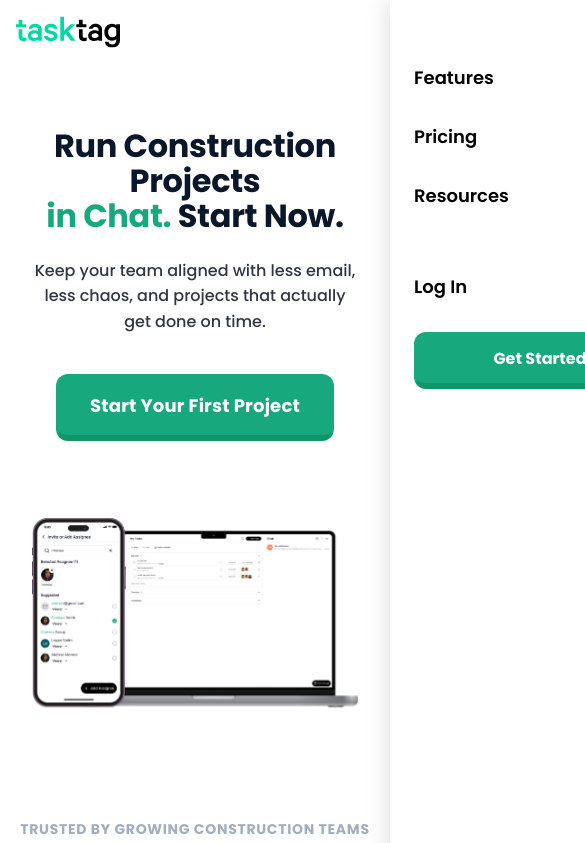
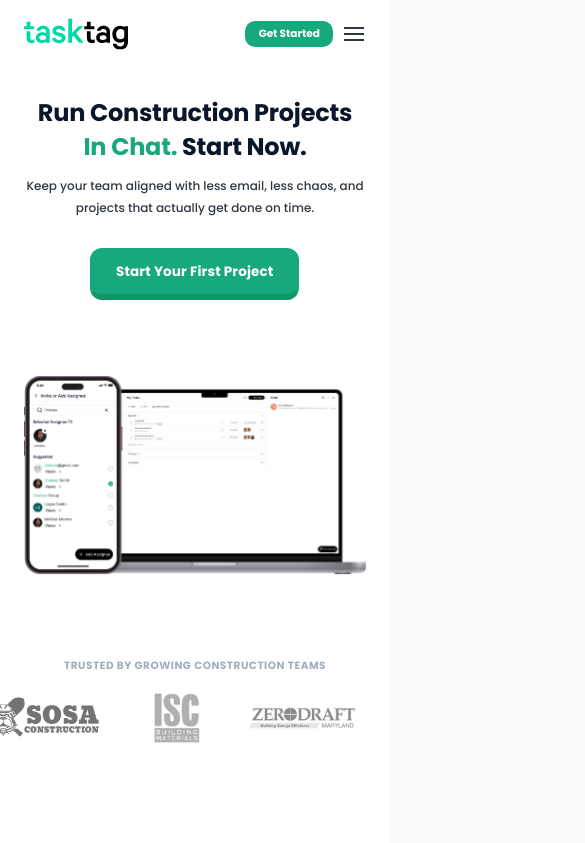
Before and after one commit to dedekysf/Landing-Page, a React (Vite) app: page / in a window 390 px wide. Shown: the top 843 px of the page, 585 px wide, since content can reach past the window. Built offline with nearby package versions, Linux system fonts and the light colour scheme.

Commit message:
style: refine mobile layout, spacing, typography, and navbar transitions

```diff
--- a/src/components/layout/Navbar.module.css
+++ b/src/components/layout/Navbar.module.css
@@ -4,29 +4,49 @@
     left: 0;
     right: 0;
     z-index: 1000;
-    transition: all var(--transition-normal);
+    transition: all 0.4s ease-in-out;
     background-color: transparent;
     padding: var(--spacing-md) 0;
 }
 
 .scrolled {
-    padding: var(--spacing-sm) 1.5rem;
+    padding: var(--spacing-sm) 0;
     background-color: transparent;
 }
 
 .inner {
-    transition: all var(--transition-normal);
+    transition: max-width 0.4s ease-in-out, padding 0.4s ease-in-out;
+    max-width: 100%;
+    margin: 0 auto;
+    position: relative;
+    z-index: 1000;
+}
+
+.inner::before {
+    content: '';
+    position: absolute;
+    inset: 0;
+    background-color: rgba(255, 255, 255, 0);
+    backdrop-filter: blur(0px) saturate(100%);
+    -webkit-backdrop-filter: blur(0px) saturate(100%);
+    box-shadow: 0 4px 24px rgba(0, 0, 0, 0);
+    border-radius: 16px;
+    z-index: -1;
+    transition: all 0.4s ease-in-out;
+    opacity: 0;
 }
 
 .innerScrolled {
+    padding: 0.5rem 0;
+    max-width: 960px;
+}
+
+.innerScrolled::before {
     background-color: rgba(255, 255, 255, 0.65);
     backdrop-filter: blur(32px) saturate(200%);
     -webkit-backdrop-filter: blur(32px) saturate(200%);
     box-shadow: 0 4px 24px rgba(0, 0, 0, 0.08);
-    border-radius: 16px;
-    padding: 0.5rem 0rem 0.5rem 0.75rem;
-    max-width: 960px;
-    margin: 0 auto;
+    opacity: 1;
 }
 
 .container {
@@ -34,6 +54,7 @@
     grid-template-columns: 1fr auto 1fr;
     align-items: center;
     width: 100%;
+    transition: all 0.4s ease-in-out;
 }
 
 .logo {
@@ -45,6 +66,7 @@
     font-weight: var(--font-weight-bold);
     color: var(--color-primary);
     letter-spacing: -0.5px;
+    transition: all 0.4s ease-in-out;
 }
 
 .desktopNav {
@@ -57,7 +79,7 @@
 .navLink {
     font-weight: 500;
     color: #303742;
-    transition: color var(--transition-fast);
+    transition: color 0.4s ease-in-out;
 }
 
 .navLink:hover {
@@ -69,6 +91,7 @@
     align-items: center;
     justify-self: end;
     gap: var(--spacing-md);
+    transition: all 0.4s ease-in-out;
 }
 
 .loginLink {
@@ -101,44 +124,68 @@
     box-shadow: 0 2px 10px rgba(24, 168, 125, 0.35);
 }
 
+/* Mobile Toggle Actions Wrapper */
+.mobileHeaderActions {
+    display: none;
+}
+
 /* Mobile Toggle */
 .mobileToggle {
     display: none;
-    width: 32px;
-    height: 32px;
+    width: 24px;
+    height: 24px;
     position: relative;
     z-index: 1002;
+    background: transparent;
+    border: none;
+    padding: 0;
+    cursor: pointer;
 }
 
 .hamburger {
     display: block;
-    width: 24px;
+    width: 20px;
     height: 2px;
-    background-color: var(--color-text-main);
+    background-color: #303742;
     position: absolute;
     top: 50%;
     left: 50%;
     transform: translate(-50%, -50%);
-    transition: all var(--transition-fast);
+    transition: all 0.4s ease-in-out;
 }
 
 .hamburger::before,
 .hamburger::after {
     content: '';
     position: absolute;
-    width: 24px;
+    width: 20px;
     height: 2px;
-    background-color: var(--color-text-main);
+    background-color: #303742;
     left: 0;
-    transition: all var(--transition-fast);
+    transition: all 0.4s ease-in-out;
 }
 
 .hamburger::before {
-    top: -8px;
+    top: -6px;
 }
 
 .hamburger::after {
-    bottom: -8px;
+    bottom: -6px;
+}
+
+/* Hamburger Animation to 'X' */
+.hamburgerOpen {
+    background-color: transparent !important;
+}
+
+.hamburgerOpen::before {
+    top: 0;
+    transform: rotate(45deg);
+}
+
+.hamburgerOpen::after {
+    bottom: 0;
+    transform: rotate(-45deg);
 }
 
 /* Mobile Menu */
@@ -146,15 +193,53 @@
     display: none;
 }
 
+.mobileOverlay {
+    position: fixed;
+    inset: 0;
+    background-color: rgba(0, 0, 0, 0.4);
+    z-index: 1000;
+    backdrop-filter: blur(2px);
+    -webkit-backdrop-filter: blur(2px);
+}
+
 @media (max-width: 768px) {
+    .navbar {
+        padding: 1.5rem var(--spacing-md);
+        /* Mobile top padding */
+    }
+
+    .scrolled {
+        padding: 0.5rem var(--spacing-md);
+        background-color: transparent;
+    }
+
     .container {
         display: flex;
         justify-content: space-between;
+        padding: 0 var(--spacing-md);
+        /* Exact alignment with body padding */
+    }
+
+    .inner {
+        padding: 0;
+    }
+
+    .innerScrolled {
+        padding: 0.5rem 0;
     }
 
     .desktopNav,
     .desktopActions {
         display: none;
+    }
+
+    .mobileHeaderActions {
+        display: flex;
+        align-items: center;
+        gap: 0.75rem;
+        justify-self: end;
+        position: relative;
+        z-index: 1002;
     }
 
     .mobileToggle {
@@ -174,12 +259,15 @@
         padding: var(--spacing-xxl) var(--spacing-lg);
         box-shadow: -5px 0 20px rgba(0, 0, 0, 0.1);
         transform: translateX(100%);
-        transition: transform var(--transition-normal);
+        visibility: hidden;
+        transition: transform var(--transition-normal), visibility var(--transition-normal);
         z-index: 1001;
+        /* Behind hamburger (1002) but above navbar innerScrolled */
     }
 
     .mobileMenu.open {
         transform: translateX(0);
+        visibility: visible;
         display: flex;
     }
 
--- a/src/components/layout/Navbar.tsx
+++ b/src/components/layout/Navbar.tsx
@@ -15,6 +15,18 @@
         window.addEventListener('scroll', handleScroll);
         return () => window.removeEventListener('scroll', handleScroll);
     }, []);
+
+    // Lock body scroll when mobile menu is open
+    useEffect(() => {
+        if (mobileMenuOpen) {
+            document.body.style.overflow = 'hidden';
+        } else {
+            document.body.style.overflow = '';
+        }
+        return () => {
+            document.body.style.overflow = '';
+        };
+    }, [mobileMenuOpen]);
 
     return (
         <nav className={`${styles.navbar} ${scrolled ? styles.scrolled : ''}`}>
@@ -39,14 +51,29 @@
                         <a href="#" className={styles.navbarBtn}>Get Started</a>
                     </div>
 
-                    {/* Mobile Filter */}
+                    {/* Mobile Header Actions */}
+                    <div className={styles.mobileHeaderActions}>
+                        {!mobileMenuOpen && (
+                            <a href="#" className={styles.navbarBtn}>Get Started</a>
+                        )}
+                        {/* Mobile Toggle */}
                         <button
                             className={styles.mobileToggle}
                             onClick={() => setMobileMenuOpen(!mobileMenuOpen)}
                             aria-label="Toggle menu"
                         >
-                        <span className={styles.hamburger}></span>
+                            <span className={`${styles.hamburger} ${mobileMenuOpen ? styles.hamburgerOpen : ''}`}></span>
                         </button>
+                    </div>
+
+                    {/* Mobile Menu Overlay */}
+                    {mobileMenuOpen && (
+                        <div
+                            className={styles.mobileOverlay}
+                            onClick={() => setMobileMenuOpen(false)}
+                            aria-hidden="true"
+                        />
+                    )}
 
                     {/* Mobile Menu */}
                     <div className={`${styles.mobileMenu} ${mobileMenuOpen ? styles.open : ''}`}>
--- a/src/components/sections/Features.tsx
+++ b/src/components/sections/Features.tsx
@@ -57,68 +57,8 @@
         }
     ];
 
-    return (
-        <section id="features" className={styles.features}>
-            <div className={`container ${styles.container}`}>
-
-                {/* Section Header */}
-                <motion.div
-                    className={styles.header}
-                    initial={{ opacity: 0, y: 30 }}
-                    whileInView={{ opacity: 1, y: 0 }}
-                    transition={{ duration: 0.6 }}
-                    viewport={{ once: true }}
-                >
-                    <div className={styles.pillText}>Feature Highlights</div>
-                    <h2 className={styles.title}>Built for real construction work</h2>
-                    <p className={styles.subtitle}>
-                        Construction projects move fast and get messy. Tasktag keeps conversations, proof, and responsibilities organized so mistakes don’t multiply.
-                    </p>
-                </motion.div>
-
-                {/* Split Visual Layout */}
-                <div className={styles.splitLayout}>
-
-                    {/* Left Side - Tab List */}
-                    <div className={styles.leftContent}>
-                        {features.map((feat, i) => (
-                            <motion.div
-                                key={i}
-                                className={styles.featureItem}
-                                style={activeTab === i ? {
-                                    borderBottom: `2px solid ${feat.borderColor}`,
-                                } : { borderBottom: '2px solid var(--grey-02)' }}
-                                onClick={() => setActiveTab(i)}
-                                initial={{ opacity: 0, x: -30 }}
-                                whileInView={{ opacity: 1, x: 0 }}
-                                transition={{ duration: 0.5, delay: i * 0.15 }}
-                                viewport={{ once: true }}
-                            >
-                                <div className={styles.featIcon}>{feat.icon}</div>
-                                <div className={styles.featBody}>
-                                    <h4>{feat.title}</h4>
-                                    <p>{feat.desc}</p>
-                                    <AnimatePresence>
-                                        {activeTab === i && (
-                                            <motion.div
-                                                initial={{ opacity: 0, height: 0, marginTop: 0 }}
-                                                animate={{ opacity: 1, height: 'auto', marginTop: '0.75rem' }}
-                                                exit={{ opacity: 0, height: 0, marginTop: 0 }}
-                                                className={styles.learnMore}
-                                            >
-                                                <span style={{ color: feat.color, fontWeight: 600, fontSize: '0.875rem', display: 'flex', alignItems: 'center', gap: '4px' }}>
-                                                    Learn more <ArrowRight size={16} strokeWidth={2} />
-                                                </span>
-                                            </motion.div>
-                                        )}
-                                    </AnimatePresence>
-                                </div>
-                            </motion.div>
-                        ))}
-                    </div>
-
-                    {/* Right Side - Image + Animated Blob Background */}
-                    <div className={styles.rightContent}>
+    const renderFeatureImage = (isMobile: boolean = false) => (
+        <div className={isMobile ? styles.mobileRightContent : styles.rightContent}>
             {/* Blob container — #F7F8FA bg, clips overflow */}
             <div style={{
                 position: 'absolute', inset: 0,
@@ -203,6 +143,74 @@
                 </motion.div>
             </AnimatePresence>
         </div>
+    );
+
+    return (
+        <section id="features" className={styles.features}>
+            <div className={`container ${styles.container}`}>
+
+                {/* Section Header */}
+                <motion.div
+                    className={styles.header}
+                    initial={{ opacity: 0, y: 30 }}
+                    whileInView={{ opacity: 1, y: 0 }}
+                    transition={{ duration: 0.6 }}
+                    viewport={{ once: true }}
+                >
+                    <div className={styles.pillText}>Feature Highlights</div>
+                    <h2 className={styles.title}>Built for real <br />construction work</h2>
+                    <p className={styles.subtitle}>
+                        We keeps conversations, proof, and responsibilities organized so mistakes don’t multiply.
+                    </p>
+                </motion.div>
+
+                {/* Split Visual Layout */}
+                <div className={styles.splitLayout}>
+
+                    {/* Left Side - Tab List */}
+                    <div className={styles.leftContent}>
+                        {features.map((feat, i) => (
+                            <motion.div
+                                key={i}
+                                className={styles.featureItem}
+                                style={activeTab === i ? {
+                                    borderBottom: `2px solid ${feat.borderColor}`,
+                                } : { borderBottom: '2px solid var(--grey-02)' }}
+                                onClick={() => setActiveTab(i)}
+                                initial={{ opacity: 0, x: -30 }}
+                                whileInView={{ opacity: 1, x: 0 }}
+                                transition={{ duration: 0.5, delay: i * 0.15 }}
+                                viewport={{ once: true }}
+                            >
+                                <div className={styles.featIcon}>{feat.icon}</div>
+                                <div className={styles.featBody}>
+                                    <h4>{feat.title}</h4>
+                                    <p>{feat.desc}</p>
+                                    <AnimatePresence>
+                                        {activeTab === i && (
+                                            <motion.div
+                                                initial={{ opacity: 0, height: 0, marginTop: 0 }}
+                                                animate={{ opacity: 1, height: 'auto', marginTop: '0.75rem' }}
+                                                exit={{ opacity: 0, height: 0, marginTop: 0 }}
+                                                className={styles.learnMore}
+                                            >
+                                                <span style={{ color: feat.color, fontWeight: 600, fontSize: '0.875rem', display: 'flex', alignItems: 'center', gap: '4px' }}>
+                                                    Learn more <ArrowRight size={16} strokeWidth={2} />
+                                                </span>
+                                                {/* Mobile Inline Image (Animated Wrapper) */}
+                                                <div className={styles.mobileFeatureWrapper}>
+                                                    {renderFeatureImage(true)}
+                                                </div>
+                                            </motion.div>
+                                        )}
+                                    </AnimatePresence>
+                                </div>
+                            </motion.div>
+                        ))}
+                    </div>
+
+                    {/* Right Side - Image + Animated Blob Background */}
+                    {renderFeatureImage()}
 
                 </div>
             </div>
--- a/src/components/sections/Hero.module.css
+++ b/src/components/sections/Hero.module.css
@@ -123,11 +123,12 @@
 
 .headline {
     font-size: 3.5rem;
-    line-height: 1.1;
     font-weight: 700;
-    margin-bottom: 1.5rem;
+    line-height: 1.4;
+    margin-bottom: 1rem;
     color: var(--text-primary);
     letter-spacing: -0.01em;
+    text-transform: capitalize;
 }
 
 .highlight {
@@ -136,10 +137,10 @@
 
 .subheadline {
     font-size: 1rem;
-    color: #303742;
+    color: var(--text-secondary);
     margin-bottom: 2.5rem;
     max-width: 600px;
-    line-height: 1.6;
+    line-height: 1.8;
 }
 
 .actions {
--- a/src/styles/global.css
+++ b/src/styles/global.css
@@ -1,6 +1,7 @@
 /* Reset & Base Styles */
 html {
     scroll-behavior: smooth;
+    overflow-x: hidden;
 }
 
 * {
@@ -12,11 +13,12 @@
 body {
     font-family: var(--font-family-primary);
     font-weight: var(--font-weight-body);
-    color: var(--color-text-main);
-    background-color: var(--color-background);
+    color: var(--text-primary);
+    background-color: #FAFBFC;
     line-height: 1.5;
     -webkit-font-smoothing: antialiased;
-    animation: pageBlurIn 1.4s cubic-bezier(0.25, 0.46, 0.45, 0.94) forwards;
+    overflow-x: hidden;
+    animation: pageBlurIn 1.4s cubic-bezier(0.25, 0.46, 0.45, 0.94);
 }
 
 h1,
@@ -87,6 +89,15 @@
 
     100% {
         opacity: 1;
-        filter: blur(0);
+        filter: none;
     }
 }
+
+/* Global Mobile Responsiveness */
+@media (max-width: 768px) {
+    html {
+        /* Standard browser font-size is 16px.
+           Reducing this to 12px scales all `rem` units down by exactly 4px (which equals 0.25rem of the original size) */
+        font-size: 12px;
+    }
+}
```
Also changed, not shown: src/components/layout/Footer.module.css (+46 -6 lines), src/components/layout/Footer.tsx (+22 -12 lines), src/components/sections/ActivationSteps.module.css (+6 -2 lines), src/components/sections/Features.module.css (+38 -5 lines), src/components/sections/InviteMoment.module.css (+18 -8 lines), src/components/sections/Pricing.module.css (+14 -2 lines), src/pages/Home.module.css (+26 -8 lines), src/assets/app_store.svg (added), src/assets/playstore.svg (added). Lines whose indentation alone changed are shown as unchanged.
